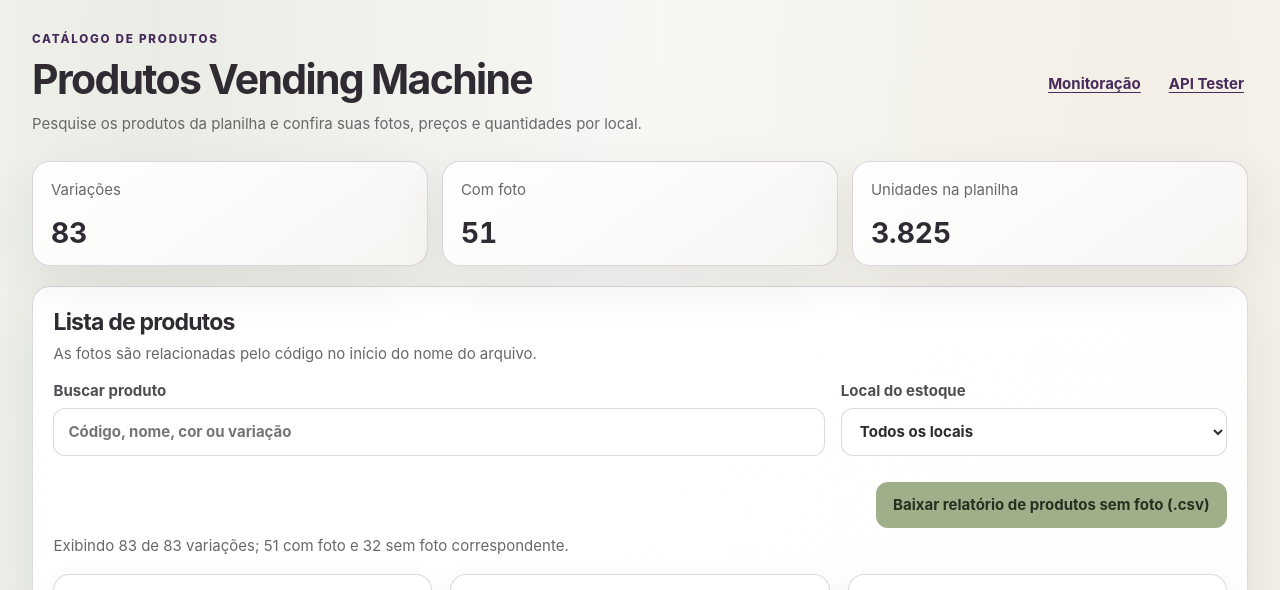
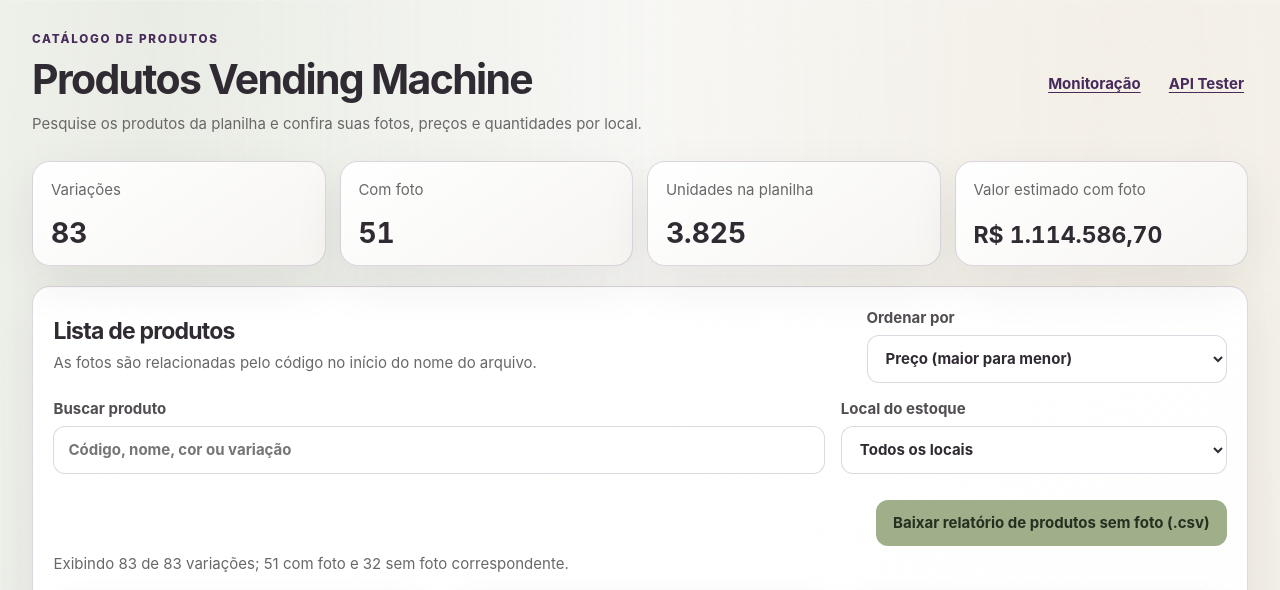
Before and after one commit to implantacao74-coder/API_VM, a plain HTML site: page products.html in a window 1280 px wide. Shown: the top 590 px of the page. Drawn offline with Linux system fonts and the light colour scheme.

Commit message:
Valor estimado

```diff
--- a/products.css
+++ b/products.css
@@ -55,7 +55,7 @@
 
 .product-summary {
   display: grid;
-  grid-template-columns: repeat(3, minmax(0, 1fr));
+  grid-template-columns: repeat(4, minmax(0, 1fr));
   gap: 14px;
   margin-bottom: 20px;
 }
@@ -86,6 +86,10 @@
   line-height: 1;
 }
 
+.product-summary-value strong {
+  font-size: clamp(1.05rem, 1.8vw, 2rem);
+}
+
 .product-catalog {
   padding: clamp(16px, 1.6vw, 30px);
 }
@@ -102,6 +106,16 @@
 
 .product-catalog-heading p {
   margin: 6px 0 0;
+}
+
+.product-sort-control {
+  width: min(100%, 360px);
+  flex: 0 0 auto;
+  margin: 0;
+}
+
+.product-sort-control select {
+  margin: 8px 0 0;
 }
 
 .product-filters {
@@ -343,6 +357,7 @@
   }
 
   .product-summary {
+    grid-template-columns: repeat(2, minmax(0, 1fr));
     gap: 8px;
   }
 
--- a/products.html
+++ b/products.html
@@ -36,6 +36,10 @@
           <span>Unidades na planilha</span>
           <strong id="catalogUnitCount">—</strong>
         </div>
+        <div class="product-summary-card product-summary-value">
+          <span>Valor estimado com foto</span>
+          <strong id="catalogPhotoEstimatedValue">—</strong>
+        </div>
       </section>
 
       <section class="product-catalog" aria-labelledby="catalogTitle">
@@ -44,6 +48,13 @@
             <h2 id="catalogTitle">Lista de produtos</h2>
             <p>As fotos são relacionadas pelo código no início do nome do arquivo.</p>
           </div>
+          <label class="product-sort-control" for="productSort">Ordenar por
+            <select id="productSort">
+              <option value="price">Preço (maior para menor)</option>
+              <option value="quantity">Quantidade em estoque (maior para menor)</option>
+              <option value="estimatedValue">Valor estimado (maior para menor)</option>
+            </select>
+          </label>
         </div>
         <div class="product-filters">
           <label for="productSearch">Buscar produto
--- a/products.js
+++ b/products.js
@@ -2,11 +2,13 @@
 
 const productSearch = document.getElementById("productSearch");
 const productLocation = document.getElementById("productLocation");
+const productSort = document.getElementById("productSort");
 const productGrid = document.getElementById("productGrid");
 const catalogStatus = document.getElementById("catalogStatus");
 const catalogProductCount = document.getElementById("catalogProductCount");
 const catalogPhotoCount = document.getElementById("catalogPhotoCount");
 const catalogUnitCount = document.getElementById("catalogUnitCount");
+const catalogPhotoEstimatedValue = document.getElementById("catalogPhotoEstimatedValue");
 const downloadNoPhotoReport = document.getElementById("downloadNoPhotoReport");
 const numberFormat = new Intl.NumberFormat("pt-BR", { maximumFractionDigits: 2 });
 const currencyFormat = new Intl.NumberFormat("pt-BR", {
@@ -159,8 +161,9 @@ function renderProducts() {
     ].map(normalizeText).join(" ");
     return searchable.includes(query);
   });
+  const sortBy = productSort.value;
   filtered.sort((a, b) =>
-    Number(b.price) - Number(a.price) || a.code.localeCompare(b.code, "pt-BR")
+    Number(b[sortBy]) - Number(a[sortBy]) || a.code.localeCompare(b.code, "pt-BR")
   );
 
   productGrid.replaceChildren();
@@ -275,6 +278,10 @@ async function loadProducts() {
     catalogUnitCount.textContent = numberFormat.format(
       products.reduce((sum, product) => sum + (Number(product.quantity) || 0), 0)
     );
+    const photoEstimatedCents = products.reduce((sum, product) =>
+      sum + (product.images.length ? Math.round((Number(product.estimatedValue) || 0) * 100) : 0), 0
+    );
+    catalogPhotoEstimatedValue.textContent = currencyFormat.format(photoEstimatedCents / 100);
     populateLocations();
     downloadNoPhotoReport.disabled = false;
     renderProducts();
@@ -286,5 +293,6 @@ async function loadProducts() {
 
 productSearch.addEventListener("input", renderProducts);
 productLocation.addEventListener("change", renderProducts);
+productSort.addEventListener("change", renderProducts);
 downloadNoPhotoReport.addEventListener("click", downloadMissingPhotoReport);
 loadProducts();
```
Also changed, not shown: 1 other file.
